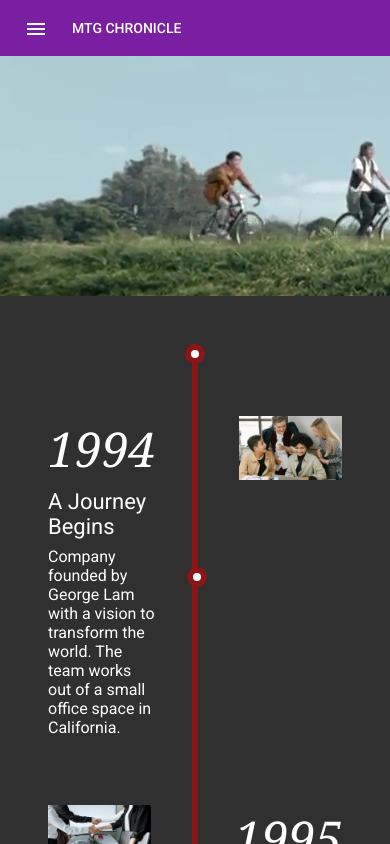
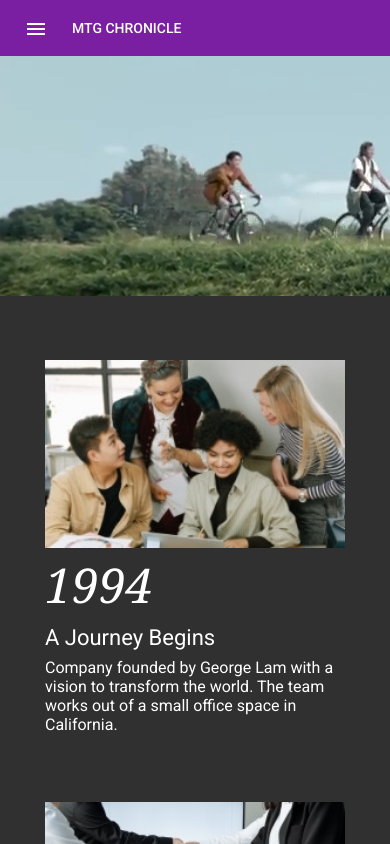
Before and after one commit to mtg-chronicle/mtg-chronicle, an Angular app: page /stories in a window 390 px wide. Built offline with nearby package versions, Linux system fonts and the light colour scheme.

Commit message:
make milestone page responsive

```diff
--- a/src/app/components/milestone/milestone.component.html
+++ b/src/app/components/milestone/milestone.component.html
@@ -1,7 +1,7 @@
 <div class="left">
     <img class="left__image" src={{milestone.imageSource}} [style.filter]='greyFilter' />
 </div>
-<div class="middle">
+<div class="middle" *ngIf="viewsize.match(viewsize.categories.default)">
     <mtg-red-handle></mtg-red-handle>
 </div>
 <div class="right">
--- a/src/app/components/milestone/milestone.component.scss
+++ b/src/app/components/milestone/milestone.component.scss
@@ -40,3 +40,10 @@
         margin: 8px 0px;
     }
 }
+
+
+:host.viewsize--small {
+    flex-direction: column;
+    align-items: center;
+    gap: 0;
+}
--- a/src/app/components/milestone/milestone.component.ts
+++ b/src/app/components/milestone/milestone.component.ts
@@ -1,5 +1,7 @@
 import { Component, HostBinding, Input, OnInit } from '@angular/core';
+import { ResponsiveService } from 'src/app/services/responsive.service';
 import { Milestone } from 'src/app/shared/models/milestone.model';
+import { Viewsize } from 'src/app/shared/models/viewsize.model';
 
 @Component({
   selector: 'mtg-milestone',
@@ -17,7 +19,11 @@ export class MilestoneComponent implements OnInit {
   @Input()
   greyscale: number = 0;
 
-  constructor() { }
+  viewsize!: Viewsize;
+
+  constructor(private responsiveService: ResponsiveService) {
+    this.responsiveService.getViewsize().subscribe(viewsize => this.viewsize = viewsize);
+  }
 
   ngOnInit(): void {
   }
--- a/src/app/components/stories/stories.component.html
+++ b/src/app/components/stories/stories.component.html
@@ -1,8 +1,8 @@
 <div class="stories__banner"></div>
 <div class="stories__timeline">
-    <mtg-red-handle></mtg-red-handle>
-    <mtg-milestone *ngFor="let mil of milestones; index as i;" [milestone]="mil" [isAlt]="i%2==0"
+    <mtg-red-handle *ngIf="viewsize.match(viewsize.categories.default)"></mtg-red-handle>
+    <mtg-milestone responsive *ngFor="let mil of milestones; index as i;" [milestone]="mil" [isAlt]="i%2==0"
         [greyscale]="i/milestones.length">
     </mtg-milestone>
-    <mtg-red-handle></mtg-red-handle>
+    <mtg-red-handle *ngIf="viewsize.match(viewsize.categories.default)"></mtg-red-handle>
 </div>
--- a/src/app/components/stories/stories.component.scss
+++ b/src/app/components/stories/stories.component.scss
@@ -27,3 +27,14 @@
         background-repeat: repeat-y;
     }
 }
+
+
+:host.viewsize--small {
+    .stories__timeline {
+        background-image: none;
+
+        mtg-milestone {
+            background-image: none;
+        }
+    }
+}
--- a/src/app/components/stories/stories.component.ts
+++ b/src/app/components/stories/stories.component.ts
@@ -1,6 +1,8 @@
 import { HttpClient } from '@angular/common/http';
-import { Component, OnInit } from '@angular/core';
+import { Component, HostBinding, OnInit } from '@angular/core';
+import { ResponsiveService } from 'src/app/services/responsive.service';
 import { Milestone } from 'src/app/shared/models/milestone.model';
+import { Viewsize } from 'src/app/shared/models/viewsize.model';
 
 @Component({
   selector: 'mtg-stories',
@@ -10,13 +12,23 @@ import { Milestone } from 'src/app/shared/models/milestone.model';
 export class StoriesComponent implements OnInit {
 
   milestones: Milestone[] = [];
+  viewsize!: Viewsize;
 
-  constructor(private http: HttpClient) {
+  constructor(
+    private responsiveService: ResponsiveService,
+    private http: HttpClient
+  ) {
     this.http.get<Milestone[]>('/assets/json/milestones.json')
       .subscribe(milestones => this.milestones = milestones);
   }
 
   ngOnInit(): void {
+    this.responsiveService.getViewsize().subscribe(viewsize => this.viewsize = viewsize);
+  }
+
+  @HostBinding('class')
+  get viewsizeCategory(): string {
+    return this.viewsize.category;
   }
 
 }
```
